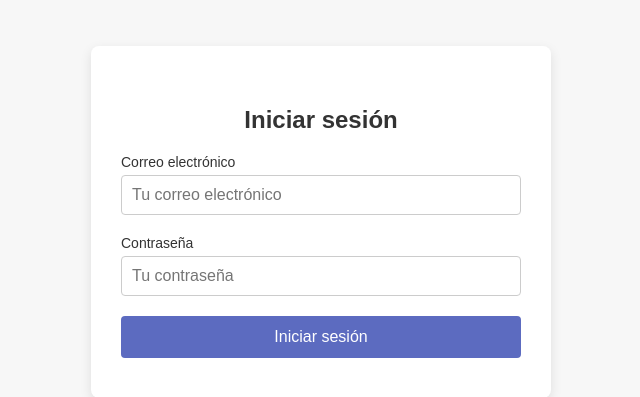
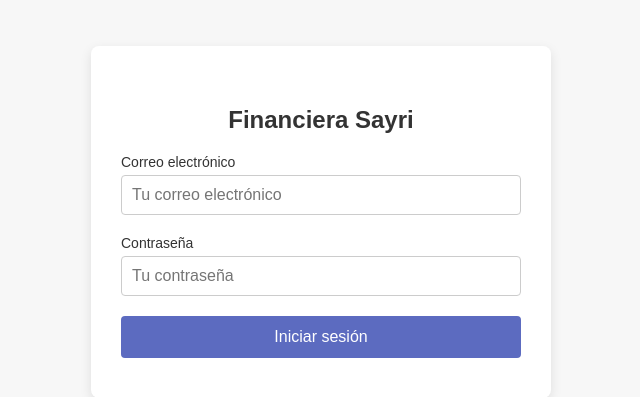
Before and after one commit to LuisD-coder/sayri, a Flask app: page /login in a window 1280 px wide. Shown: the part 178-575 px from the top of the page, without its empty margins (319-959 px from the left). Run offline with Flask 3, Linux system fonts and the light colour scheme.

Commit message:
Agregando cambios recientes a los templates y modelos

```diff
--- a/templates/login/login.html
+++ b/templates/login/login.html
@@ -103,7 +103,7 @@
 <body>
     <div class="login-container">
         <div class="login-form">
-            <h2>Iniciar sesión</h2>
+            <h2>Financiera Sayri</h2>
             <form action="{{ url_for('login.login_view') }}" method="POST">
                 <div class="input-group">
                     <label for="email">Correo electrónico</label>
```
Also changed, not shown: database/sayri.db.
